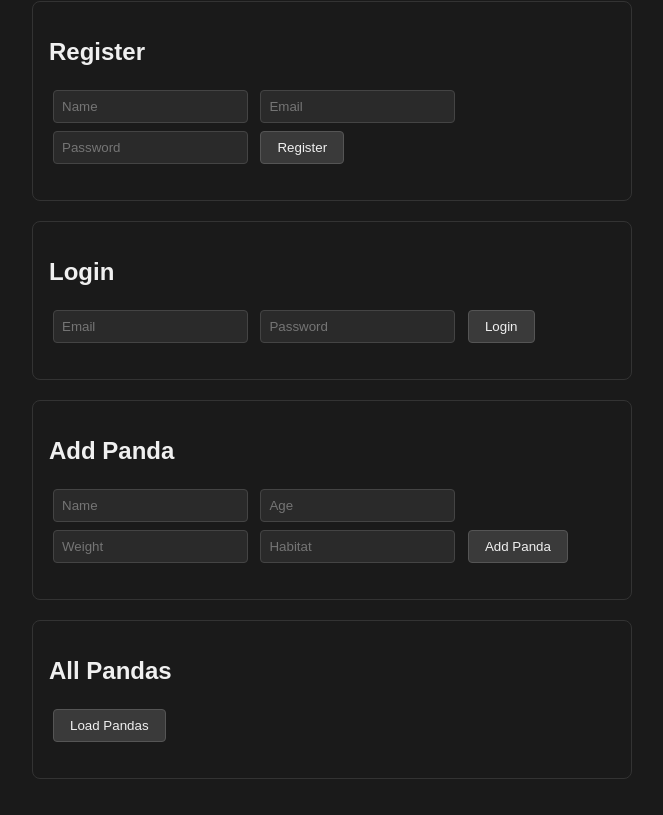
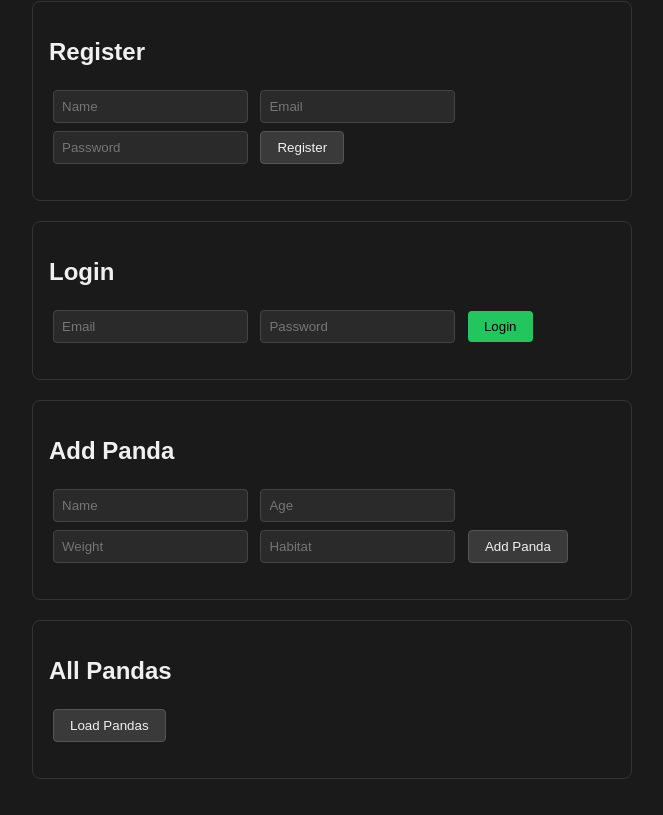
Before and after one commit to Andrickson12/zoo, a website: page index.html in a window 1280 px wide. Shown: the part 97-912 px from the top of the page, without its empty margins (308-971 px from the left). Drawn offline with Linux system fonts and the light colour scheme.

Commit message:
Update login button style

```diff
--- a/index.html
+++ b/index.html
@@ -32,6 +32,14 @@
       button:hover {
         background: #4a4a4a;
       }
+      button.green {
+        background: #22c55e;
+        color: #000;
+        border: none;
+      }
+      button.green:hover {
+        background: #16a34a;
+      }
       section {
         border: 1px solid #333;
         padding: 16px;
@@ -58,7 +66,7 @@
       <h2>Login</h2>
       <input id="email" placeholder="Email" />
       <input id="password" type="password" placeholder="Password" />
-      <button onclick="login()">Login</button>
+      <button class="green" onclick="login()">Login</button>
       <p id="auth-msg"></p>
     </section>
 
```
